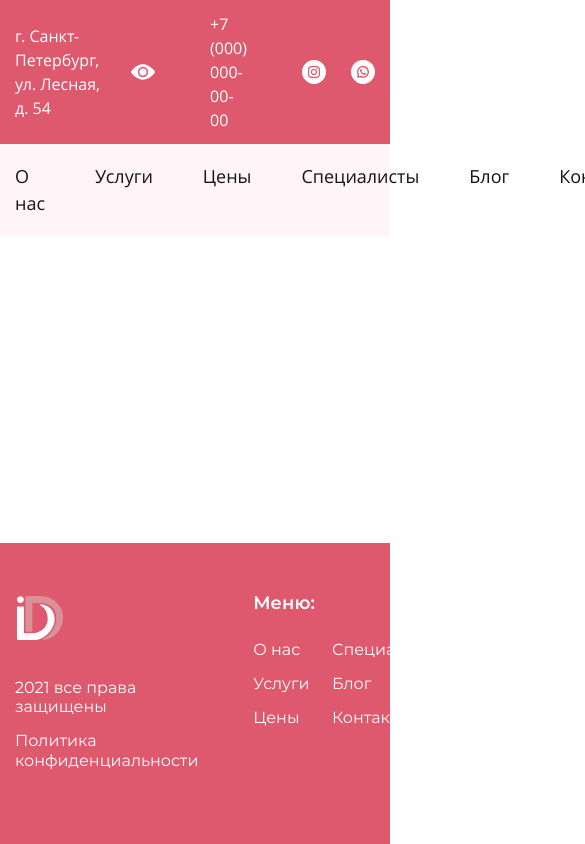
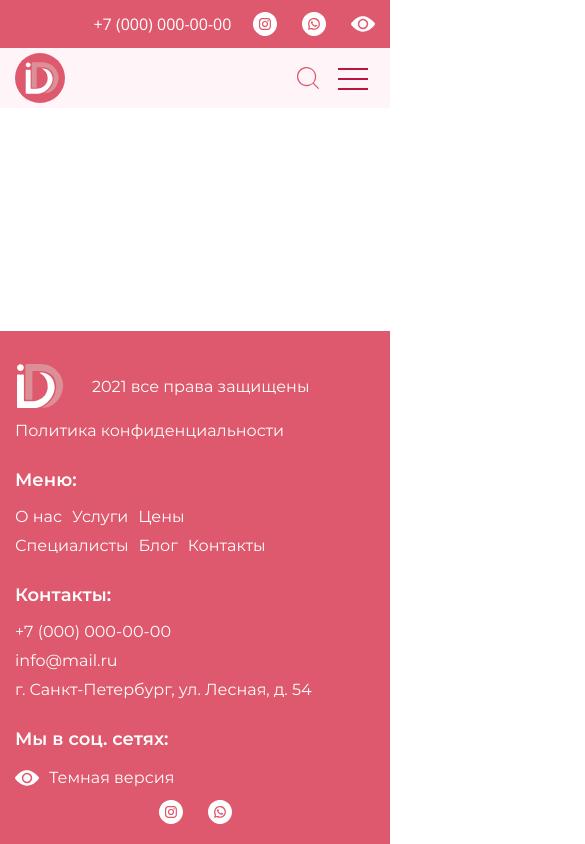
Before and after one commit to korchinmv/idil, a website: page app/index.html in a window 390 px wide. Shown: the top 844 px of the page, 585 px wide, since content can reach past the window. Drawn offline with nearby package versions, Linux system fonts and the light colour scheme; files that its build step writes are made by us from their sources.

Commit message:
added header/footer adaptive

```diff
--- a/app/index.html
+++ b/app/index.html
@@ -81,17 +81,22 @@
 						</svg>
 					</button>
 
+					<form class="header__search-input" action="#">
+						<input class="header__input" type="text" id="search-input">
+						<button class="header__input-btn" type="submit">Искать</button>
+					</form>
+
 					<button class="header__btn btn btn--transparent">Запись онлайн</button>
+
+					<button class="header__burger burger" type="button">
+						<span class="burger__line"></span>
+					</button>
 				</div>
 
 			</div>
 		</div>
 	</div>
 </header>
-
-<!-- <button class="header__burger burger" type="button">
-	<span class="burger__line"></span>
-</button> -->
 		<main class="main">
 
 		</main>
--- a/src/js/_components.js
+++ /dev/null
@@ -1 +0,0 @@
-console.log('components');
--- a/src/js/components/ex.js
+++ /dev/null
@@ -1 +0,0 @@
-console.log('maxgraph');
--- a/src/js/functions/burger.js
+++ b/src/js/functions/burger.js
@@ -2,6 +2,10 @@ const buttonMenu = document.querySelector('.burger');
 const menuActive = document.querySelector('.menu');
 const menuLink = document.querySelectorAll('.menu__link');
 const bodyLock = document.querySelector('body');
+const searchBtn = document.querySelector('.search-btn');
+const searchInput = document.querySelector('.header__search-input');
+const inputBtn = document.querySelector('.header__input-btn');
+
 
 buttonMenu.onclick = function () {
 	menuActive.classList.toggle('menu--active');
@@ -14,5 +18,23 @@ menuLink.forEach(el => {
 		menuActive.classList.remove('menu--active');
 		buttonMenu.classList.remove('burger--active');
 		bodyLock.classList.remove('lock');
+		searchInput.classList.remove('header__search-input--active');
 	});
 });
+
+inputBtn.addEventListener('click', (e) => {
+	menuActive.classList.remove('menu--active');
+});
+
+searchBtn.onclick = function () {
+	searchInput.classList.toggle('header__search-input--active');
+};
+
+inputBtn.onclick = function () {
+	searchInput.classList.remove('header__search-input--active');
+	buttonMenu.classList.remove('burger--active');
+};
+
+buttonMenu.addEventListener('click', (e) => {
+	searchInput.classList.remove('header__search-input--active');
+});
--- a/src/js/main.js
+++ b/src/js/main.js
@@ -1,2 +1,2 @@
 import './_functions';
-import './_components';
+import './functions/burger';
--- a/src/modules/_footer/_footer.scss
+++ b/src/modules/_footer/_footer.scss
@@ -5,80 +5,178 @@
 	line-height: 1.2;
 	padding: 40px 0;
 
+	@include mq("phone", max) {
+		padding: 20px 0;
+	}
+
 	&__wrapper {
 		display: flex;
 		justify-content: space-between;
+
+		@include mq("tablet", max) {
+			flex-direction: column;
+		}
 	}
 
 	&__item {
+		@include mq("tablet", max) {
+			&:not(:last-child) {
+				margin-bottom: 40px;
+			}
+		}
+
+		@include mq("phone", max) {
+			&:not(:last-child) {
+				margin-bottom: 30px;
+			}
+		}
+
 		&:nth-child(1) {
 			max-width: 245px;
 			width: 100%;
+
+			@include mq("tablet", max) {
+				display: flex;
+				align-items: center;
+				flex-wrap: wrap;
+				max-width: 100%;
+			}
 		}
 
 		&:nth-child(2) {
 			max-width: 225px;
 			width: 100%;
+
+			@include mq("tablet", max) {
+				max-width: 100%;
+			}
 		}
 
 		&:nth-child(3) {
 			max-width: 285px;
 			width: 100%;
+
+			@include mq("tablet", max) {
+				max-width: 100%;
+			}
 		}
 
 		&:nth-child(4) {
 			max-width: 225px;
 			width: 100%;
+
+			@include mq("tablet", max) {
+				display: flex;
+				flex-direction: column;
+				max-width: 100%;
+			}
 		}
 
 		&:nth-child(2),
 		&:nth-child(3),
 		&:nth-child(4) {
 			margin-top: 10px;
+
+			@include mq("tablet", max) {
+				margin-top: 0;
+			}
 		}
 
 		&:not(:last-child) {
 			@include adaptiveValue("margin-right", 150, 50);
+
+			@include mq("tablet", max) {
+				margin-right: 0;
+			}
 		}
 	}
 
 	&__logo {
 		display: block;
 		margin: 0 0 25px -13px;
+
+		@include mq("tablet", max) {
+			margin: 0 20px 0 -13px;
+		}
 	}
 
 	&__title {
 		font-size: 18px;
 		margin-bottom: 25px;
+
+		@include mq("tablet", max) {
+			margin-bottom: 15px;
+		}
 	}
 
 	&__nav {
 		display: flex;
+
+		@include mq("tablet", max) {
+			flex-direction: column;
+		}
 	}
 
 	&__menu {
+		@include mq("tablet", max) {
+			display: flex;
+		}
+
 		&:not(:last-child) {
 			@include adaptiveValue("margin-right", 70, 20);
+
+			@include mq("tablet", max) {
+				margin-right: 0;
+				&:not(:last-child) {
+					margin-bottom: 10px;
+				}
+			}
 		}
 	}
 
 	&__menu-item {
+		@include mq("tablet", max) {
+			&:not(:last-child) {
+				margin-right: 10px;
+			}
+		}
+
 		&:not(:last-child) {
 			margin-bottom: 15px;
+
+			@include mq("tablet", max) {
+				margin-bottom: 0;
+			}
 		}
 	}
 
 	&__list-item {
 		&:not(:last-child) {
 			margin-bottom: 15px;
+
+			@include mq("phone", max) {
+				margin-bottom: 10px;
+			}
 		}
 	}
 
 	&__social-list {
 		margin-bottom: 40px;
+
+		@include mq("tablet", max) {
+			margin-bottom: 0;
+			order: 3;
+			margin: 0 auto;
+		}
 	}
 
 	&__switch-color {
+		@include mq("tablet", max) {
+			margin-bottom: 10px;
+			align-self: flex-start;
+			order: 2;
+		}
+
 		svg {
 			margin-right: 10px;
 		}
@@ -88,6 +186,10 @@
 .copy {
 	display: block;
 	margin-bottom: 15px;
+
+	@include mq("tablet", max) {
+		margin: 0 20px 0 0;
+	}
 }
 
 .politic,
--- a/src/modules/_header/_header.scss
+++ b/src/modules/_header/_header.scss
@@ -1,4 +1,19 @@
 .header {
+	z-index: 3;
+
+	&__logo {
+		flex-shrink: 0;
+		margin-right: 10px;
+		z-index: 1;
+
+		@include mq("phone", max) {
+			.logo__img {
+				width: 50px;
+				height: 50px;
+			}
+		}
+	}
+
 	&__top {
 		font-family: "OpenSans";
 		font-weight: 400;
@@ -16,30 +31,46 @@
 
 	&__adress {
 		margin-right: 20px;
+
+		@include mq("tablet-s", max) {
+			display: none;
+		}
 	}
 
 	&__content {
 		display: flex;
 		justify-content: space-between;
 		align-items: center;
+
+		@include mq("tablet-s", max) {
+			margin-left: auto;
+		}
 	}
 
 	&__switch-color {
-		margin-right: 55px;
+		@include adaptiveValue("margin-right", 55, 20);
+
+		@include mq("tablet-s", max) {
+			margin-right: 0;
+			margin-left: 25px;
+			order: 3;
+		}
 	}
 
 	&__link {
 		display: block;
-		margin-right: 55px;
 		transition: color 0.3s ease 0s;
 		outline: transparent;
+		@include adaptiveValue("margin-right", 55, 20);
 
 		&:focus {
 			color: var(--pink);
 		}
 
-		&:hover {
-			color: var(--dark-grey-color);
+		@media (any-hover: hover) {
+			&:hover {
+				color: var(--dark-grey-color);
+			}
 		}
 	}
 
@@ -48,6 +79,7 @@
 		font-family: "OpenSans";
 		font-weight: 400;
 		padding: 5px 0;
+		position: relative;
 	}
 
 	&__bottom-wrapper {
@@ -56,22 +88,92 @@
 		align-items: center;
 	}
 
-	&__logo {
+	&__nav {
+		margin-right: 10px;
+
+		@include mq("tablet", max) {
+			position: absolute;
+			top: 50px;
+			right: 0;
+			bottom: 0;
+			left: 0;
+			margin-right: 0;
+		}
 	}
-	&__nav {
+
+	&__btn {
+		@include mq("tablet", max) {
+			display: none;
+		}
 	}
+
 	&__box {
 		display: flex;
 	}
 
 	&__search {
-		margin-right: 40px;
+		z-index: 1;
+		position: relative;
+
+		@include adaptiveValue("margin-right", 40, 10);
 	}
-	&__btn {
+
+	&__search-input {
+		background-color: transparent;
+		position: absolute;
+		bottom: 0;
+		max-width: 630px;
+		width: 100%;
+		z-index: -1;
+		left: 50%;
+		transform: translateX(-50%);
+		transition: bottom 0.3s ease 0s;
+
+		&--active {
+			bottom: -60px;
+
+			@include mq("tablet", max) {
+				z-index: 1;
+			}
+		}
+	}
+
+	&__input {
+		background-color: var(--white-color);
+		border-radius: 50px;
+		padding: 5px 100px 5px 15px;
+		max-width: 630px;
+		width: 100%;
+		height: 50px;
+		outline: transparent;
+		transition: box-shadow 0.3s ease 0s;
+		position: relative;
+
+		&:focus {
+			box-shadow: 0px 2px 15px rgba(0, 0, 0, 0.25);
+		}
+	}
+
+	&__input-btn {
+		color: var(--white-color);
+		border-radius: 50px;
+		background-color: var(--accent-color);
+		font-size: 14px;
+		line-height: 1;
+		padding: 3px 5px;
+		position: absolute;
+		right: 10px;
+		top: 50%;
+		transform: translateY(-50%);
+		text-align: center;
+		width: 75px;
+		height: 35px;
+		transition: background-color 0.3s ease 0s;
+
+		@media (any-hover: hover) {
+			&:hover {
+				background-color: var(--red-hover);
+			}
+		}
 	}
 }
-
-.btn {
-}
-.btn--transparent {
-}
--- a/src/scss/base/_fonts.scss
+++ b/src/scss/base/_fonts.scss
@@ -1,6 +1,6 @@
+@include font-face("Montserrat", "Montserrat-Medium", "500");
 @include font-face("Montserrat", "Montserrat-Regular", "400");
 @include font-face("Montserrat", "Montserrat-SemiBold", "600");
-@include font-face("Montserrat", "Montserrat-Medium", "500");
 @include font-face("NunitoSans", "NunitoSans-Light", "300");
 @include font-face("OpenSans", "OpenSans-Regular", "400");
 @include font-face("SourceSansPro", "SourceSansPro-Regular", "400");
--- a/src/scss/elements/_blocks.scss
+++ b/src/scss/elements/_blocks.scss
@@ -7,8 +7,10 @@
 		box-shadow: 0px 4px 20px rgba(0, 0, 0, 0.25);
 	}
 
+	@media (any-hover: hover) {
 		&:hover {
 			opacity: 0.8;
+		}
 	}
 }
 
@@ -33,9 +35,11 @@
 			}
 		}
 
+		@media (any-hover: hover) {
 			&:hover {
 				svg {
 					fill: var(--dark-grey-color);
+				}
 			}
 		}
 
@@ -59,9 +63,11 @@
 		}
 	}
 
+	@media (any-hover: hover) {
 		&:hover {
 			svg {
 				fill: var(--dark-grey-color);
+			}
 		}
 	}
 
@@ -75,10 +81,47 @@
 
 .menu {
 	display: flex;
+	flex-wrap: wrap;
+	justify-content: center;
+
+	@include mq("tablet", max) {
+		background-color: var(--pink-light);
+		flex-direction: column;
+		padding: 110px 0px 80px 0px;
+		margin-right: 0;
+		overflow: auto;
+		transform: translateY(-200%);
+		transition: transform 0.4s;
+		width: 100%;
+
+		@include mq("phone", max) {
+			padding: 90px 0 40px 0;
+		}
+	}
+
+	&--active {
+		transform: translateY(0);
+		z-index: 2;
+
+		& .header__search {
+			display: block;
+		}
+	}
 
 	&__item {
+		@include mq("tablet", max) {
+			width: 100%;
+			text-align: center;
+			font-size: 24px;
+		}
+
 		&:not(:last-child) {
-			margin-right: 50px;
+			@include adaptiveValue("margin-right", 60, 20);
+
+			@include mq("tablet", max) {
+				margin-right: 0;
+				margin-bottom: 20px;
+			}
 		}
 	}
 
@@ -90,8 +133,10 @@
 			color: var(--red-hover);
 		}
 
+		@media (any-hover: hover) {
 			&:hover {
 				color: var(--accent-color);
 			}
 		}
 	}
+}
--- a/src/scss/mixins/_burger.scss
+++ b/src/scss/mixins/_burger.scss
@@ -3,12 +3,17 @@
 	position: relative;
 	width: 44px;
 	height: 44px;
+	z-index: 3;
+
+	@include mq("tablet", max) {
+		display: block;
+	}
 
 	&__line,
 	&:before,
 	&:after {
 		content: "";
-		background-color: var(--main-color-dark);
+		background-color: var(--red-hover);
 		position: absolute;
 		width: 100%;
 		height: 2px;
```
Also changed, not shown: app/page.html (+9 -4 lines), src/modules/_header/_header.html (+9 -4 lines), app/js/main.min.js, 2 other files. Lines whose indentation alone changed are shown as unchanged.
